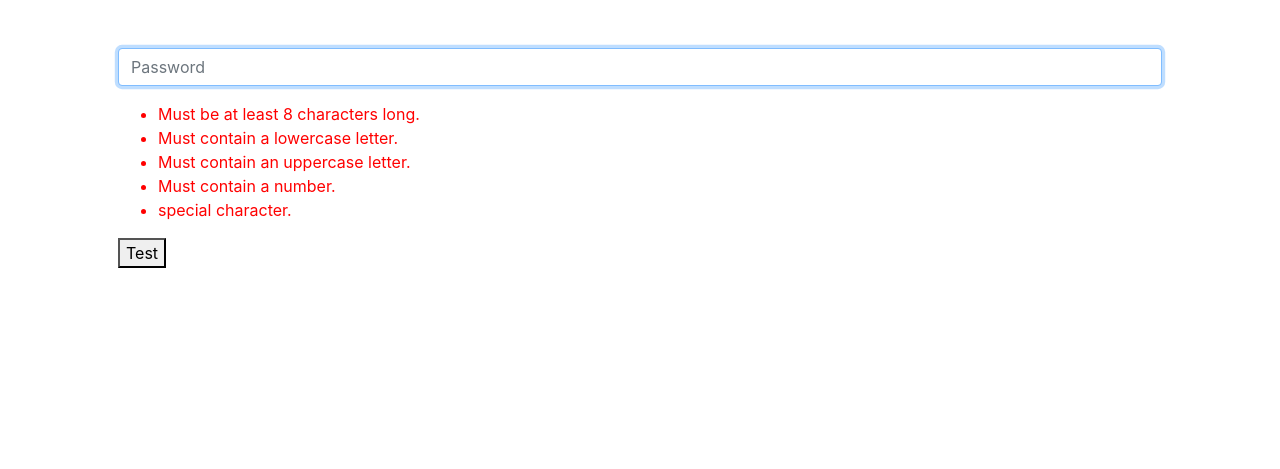
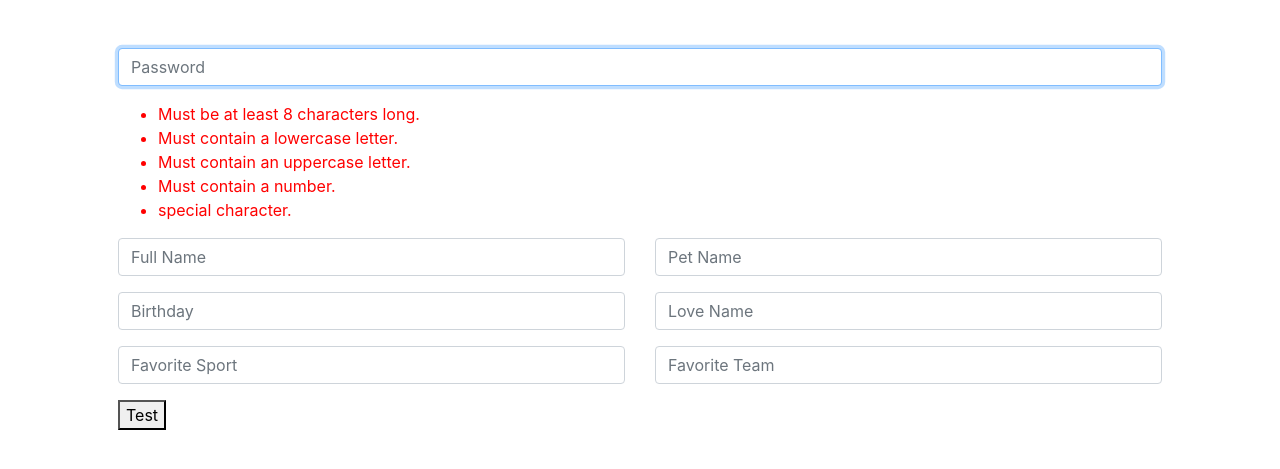
Before and after one commit to Abd3lrhm4n/FinalProject, a Flask app: page / in a window 1280 px wide. Shown: the part 76-545 px from the top of the page. Run offline with Flask 2, Linux system fonts and the light colour scheme; some libraries are stand-ins or nearby versions.

Commit message:
draw user info form

```diff
--- a/templates/index.html
+++ b/templates/index.html
@@ -14,6 +14,40 @@
                 <li class="invalid">special character.</li>
             </ul>
         </div>
+
+        <div class="form-group">
+            <div class="row">
+                <div class="col">
+                    <input class="form-control" type="text" name="fullname" placeholder="Full Name"/>
+                </div>
+                <div class="col">
+                    <input class="form-control" type="text" name="petname" placeholder="Pet Name" />
+                </div>
+            </div>
+        </div>
+
+        <div class="form-group">
+            <div class="row">
+                <div class="col">
+                    <input class="form-control" type="text" name="birthday" placeholder="Birthday" />
+                </div>
+                <div class="col">
+                    <input class="form-control" type="text" name="lovename" placeholder="Love Name" />
+                </div>
+            </div>
+        </div>
+
+        <div class="form-group">
+            <div class="row">
+                <div class="col">
+                    <input class="form-control" type="text" name="sport" placeholder="Favorite Sport" />
+                </div>
+                <div class="col">
+                    <input class="form-control" type="text" name="team" placeholder="Favorite Team" />
+                </div>
+            </div>
+        </div>
+
         <button type="submit">Test</button>
     </form>
     <div id="time"></div>
```
